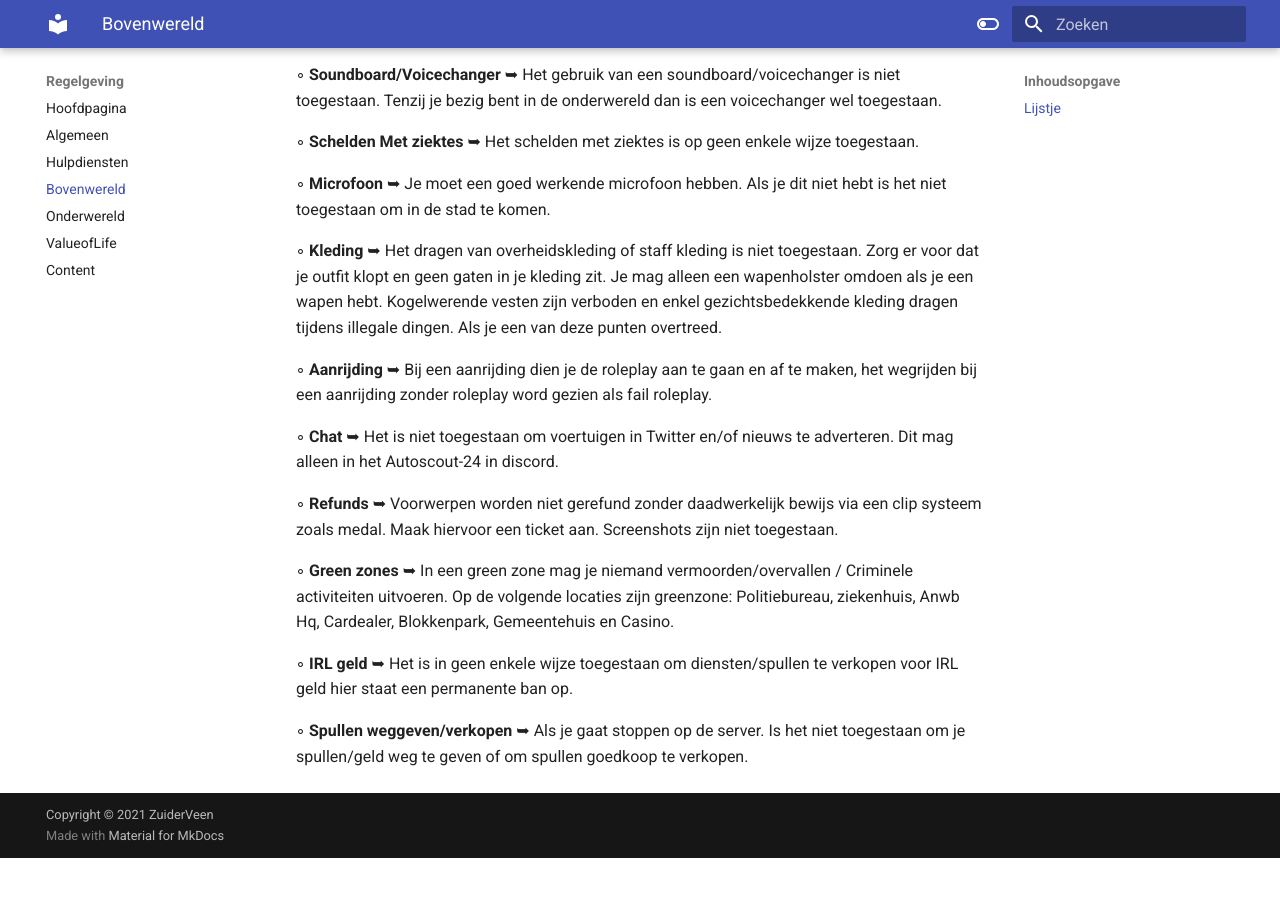
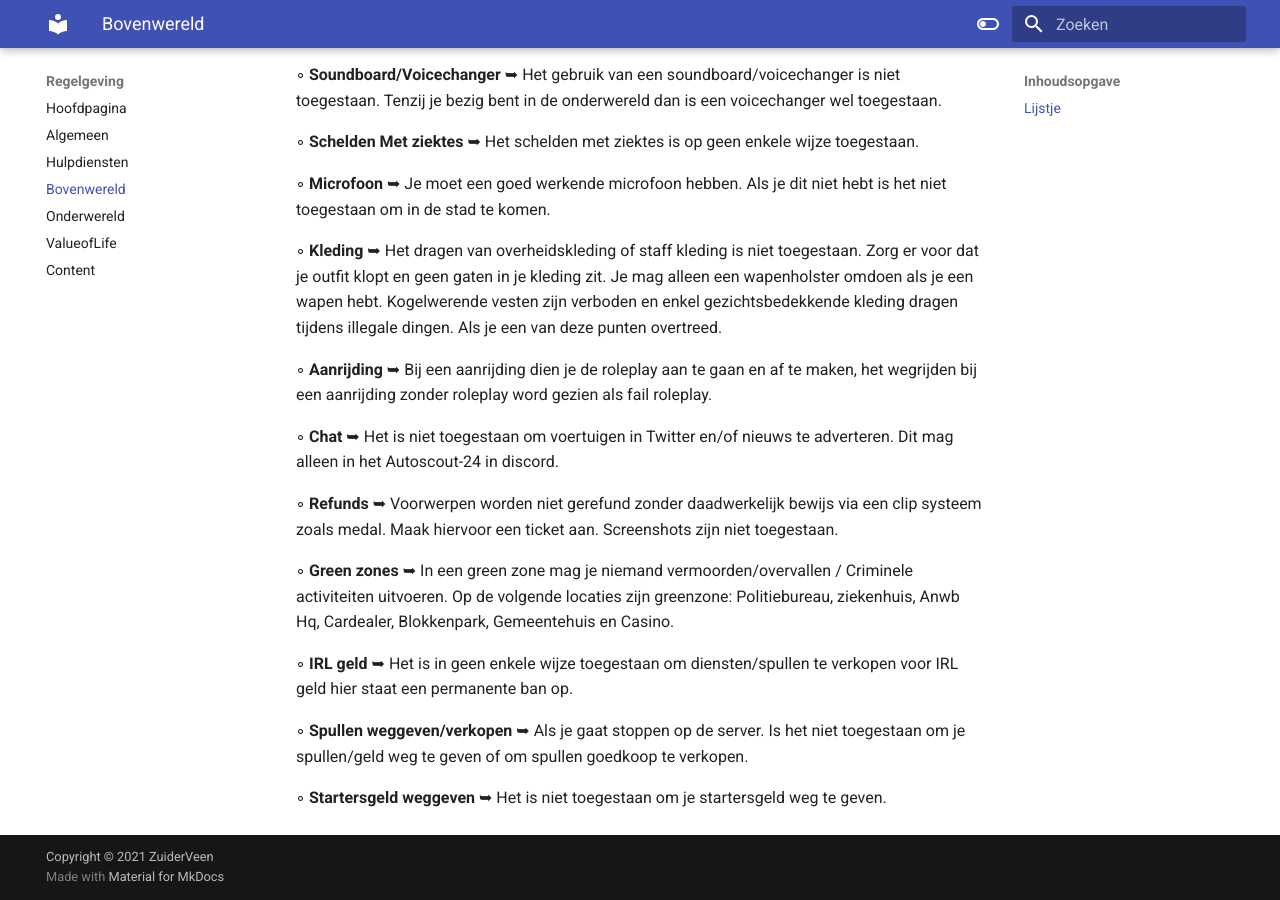
Before and after one commit to CappaWappa/Regels, an MkDocs documentation site: the page built from docs/bovenwereld.md, in a window 1280 px wide and 900 px high, scrolled down 1253 px. Built offline with MkDocs 1.6.1 and Material for MkDocs 9.7.7, drawn with Linux system fonts in a browser that asks for light colours; comment, search, counter and statistics services are not loaded; before the commit the page ends 2111 px from its top, so only the background shows below that.

Commit message:
Update bovenwereld.md

```diff
--- a/docs/bovenwereld.md
+++ b/docs/bovenwereld.md
@@ -49,3 +49,5 @@
 ◦ <b>IRL geld</b> ➥ Het is in geen enkele wijze toegestaan om diensten/spullen te verkopen voor IRL geld hier staat een permanente ban op.
 
 ◦ <b>Spullen weggeven/verkopen</b> ➥ Als je gaat stoppen op de server. Is het niet toegestaan om je spullen/geld weg te geven of om spullen goedkoop te verkopen.
+
+◦ <b>Startersgeld weggeven</b> ➥ Het is niet toegestaan om je startersgeld weg te geven.
```
